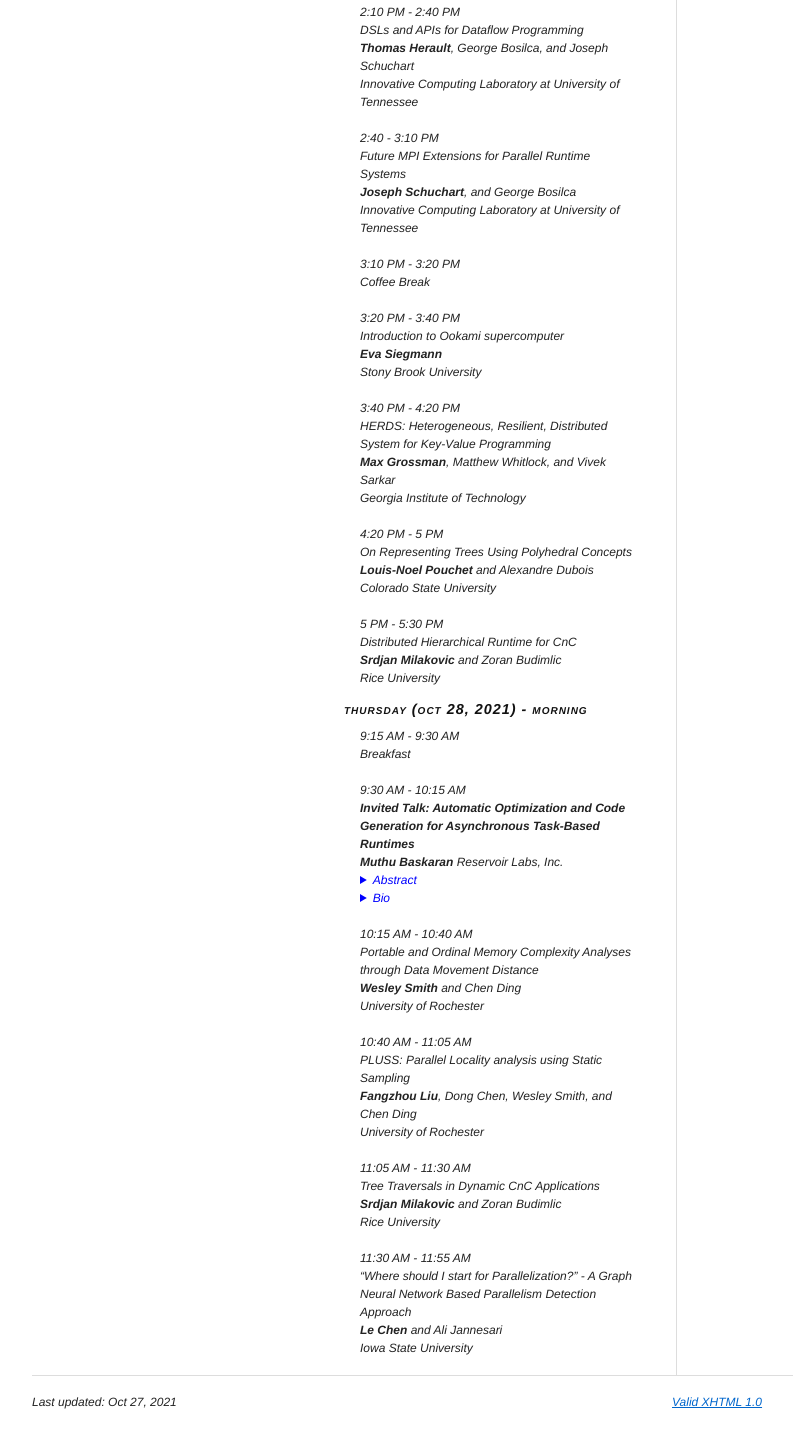
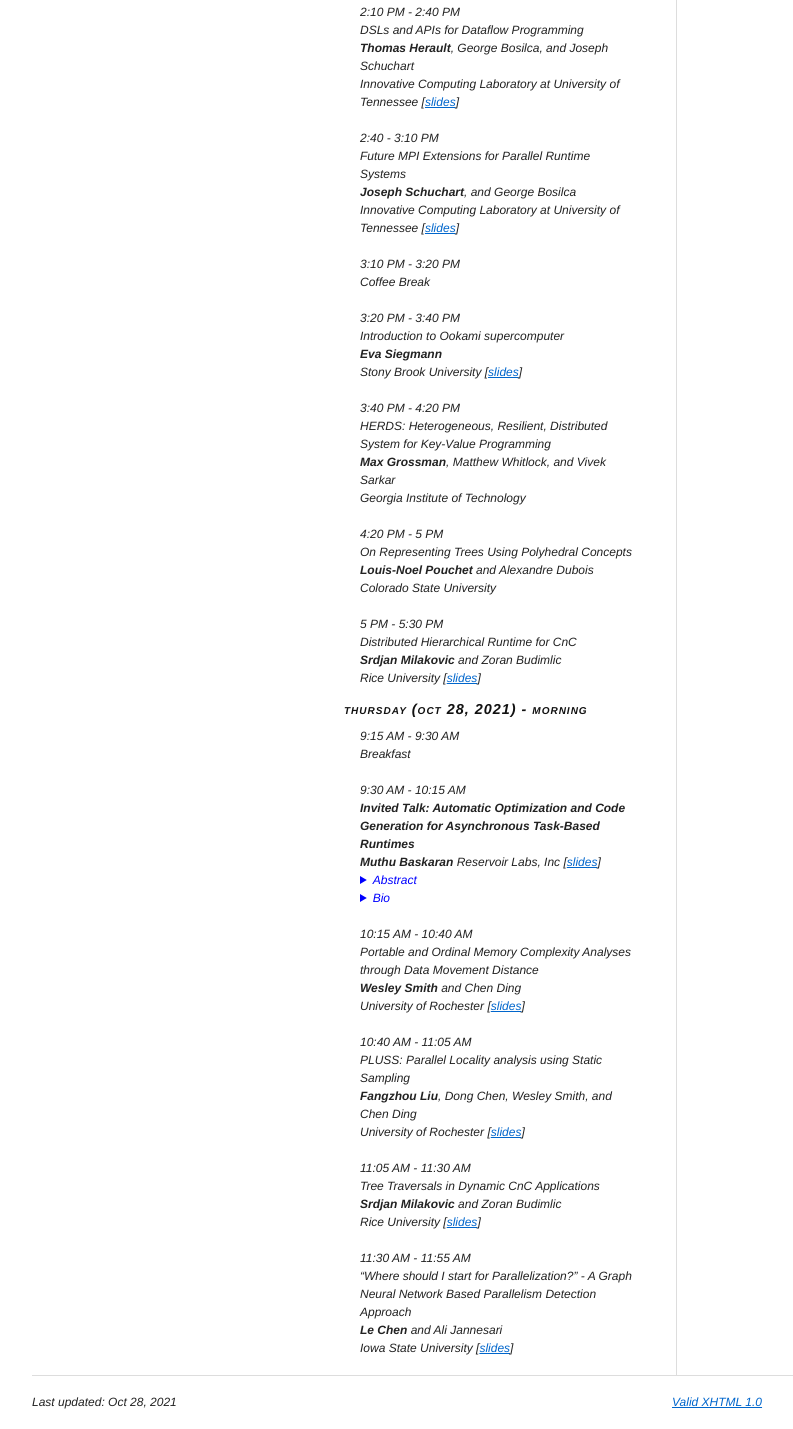
Before and after one commit to cnc-workshop/cnc2021, a plain HTML site: page index.html in a window 1280 px wide. Shown: the part 1459-2888 px from the top of the page, without its empty margins (108-901 px from the left). Drawn offline with Linux system fonts and the light colour scheme.

Commit message:
Added some of the slides

```diff
--- a/index.html
+++ b/index.html
@@ -218,7 +218,7 @@
 		11:15 AM - 12 PM<br>
 		Introduction to Template Task Graph (TTG)<br>
 		<b>Robert Harrison</b> and <b>Poornima Nookala</b><br>
-		Stony Brook University and Illinois Institute of Technology
+		Stony Brook University and Illinois Institute of Technology [<a href="./slides/CnC_Harrison_Nookala.pdf" target="_blank">slides</a>]<br>
 		</ul>
 
 		<ul>
@@ -230,7 +230,7 @@
 		1 PM - 2:10 PM<br>
 		<b>Invited Talk: Towards a standard C++ asynchronous programming model</b><br>
 		<b>Hartmut Kaiser</b><br>
-		Louisiana State University
+		Louisiana State University [<a href="./slides/CnC_Kaiser.pdf" target="_blank">slides</a>]<br>
     <details>
       <summary style="color:blue;">Abstract</summary>
       <p>With the advent of modern computer architectures characterized by -- amongst other things -- many-core nodes, deep and complex memory hierarchies, heterogeneous subsystems, and power-aware components, it is becoming increasingly difficult to achieve best possible application scalability and satisfactory parallel efficiency. The community is experimenting with new programming models that rely on finer-grain parallelism, and flexible and lightweight synchronization, combined with work-queue-based, message-driven computation. The recently growing interest in the C++ programming language in industry and in the wider community increases the demand for libraries implementing those programming models for the language.</p><p>
@@ -246,14 +246,15 @@
 		2:10 PM - 2:40 PM<br>
 		DSLs and APIs for Dataflow Programming<br>
 		<b>Thomas Herault</b>, George Bosilca, and Joseph Schuchart<br>
-		Innovative Computing Laboratory at University of Tennessee
+		Innovative Computing Laboratory at University of Tennessee [<a href="./slides/CnC_Herault.pdf" target="_blank">slides</a>]<br>
+
 		</ul>
 
 		<ul>
 		2:40 - 3:10 PM<br>
 		Future MPI Extensions for Parallel Runtime Systems<br>
 		<b>Joseph Schuchart</b>, and George Bosilca<br>
-		Innovative Computing Laboratory at University of Tennessee
+		Innovative Computing Laboratory at University of Tennessee [<a href="./slides/CnC_Schuchart.pdf" target="_blank">slides</a>]<br>
 		</ul>
 
 		<ul>
@@ -265,7 +266,7 @@
 		3:20 PM - 3:40 PM<br>
 		Introduction to Ookami supercomputer<br>
 		<b>Eva Siegmann</b><br>
-		Stony Brook University
+		Stony Brook University [<a href="./slides/CnC_Siegmann.pdf" target="_blank">slides</a>]<br>
 		</ul>
 
 		<ul>
@@ -287,7 +288,7 @@
 		5 PM - 5:30 PM<br>
 		Distributed Hierarchical Runtime for CnC<br>
 		<b>Srdjan Milakovic</b> and Zoran Budimlic<br>
-		Rice University
+		Rice University [<a href="./slides/CnC_Milakovic_1.pptx" target="_blank">slides</a>]<br>
 		</ul>
 
 
@@ -304,7 +305,7 @@
 		9:30 AM - 10:15 AM<br>
 		<b>Invited Talk: Automatic Optimization and Code Generation for Asynchronous Task-Based Runtimes</b><br>
 		<b>Muthu Baskaran</b>
-		Reservoir Labs, Inc.
+		Reservoir Labs, Inc  [<a href="./slides/CnC_Baskaran.pdf" target="_blank">slides</a>]<br>
     <details>
       <summary style="color:blue;">Abstract</summary>
       <p>Asynchronous task-based programming has become a popular parallel programming model, offering advantages such as better extraction of available parallelism, dynamic load balancing, and improved scalability. For productivity, performance, and code sustainability reasons, there is an increasing demand for auto-parallelizing and optimizing compilers to generate code using task-based models. In this talk, we present our work that delivers an end-to-end path for optimization and code generation for asynchronous task-based systems using R-Stream, an auto-parallelizing polyhedral compiler. We also discuss the key aspects of our compiler to generate task-based parallelism and data management for a broader class of task-based runtimes that includes (but not limited to) Legion, Kokkos, OpenMP, and PaRSEC. We give an overview of the benefits of our compiler support that provides improved developer productivity and application performance.
@@ -320,28 +321,28 @@
 		10:15 AM - 10:40 AM<br>
 		Portable and Ordinal Memory Complexity Analyses through Data Movement Distance<br>
 		<b>Wesley Smith</b> and Chen Ding<br>
-		University of Rochester
+		University of Rochester [<a href="./slides/CnC_Smith.pdf" target="_blank">slides</a>]<br>
 		</ul>
 
-    <ul>
-    10:40 AM - 11:05 AM<br>
-    PLUSS: Parallel Locality analysis using Static Sampling<br>
-    <b>Fangzhou Liu</b>, Dong Chen, Wesley Smith, and Chen Ding<br>
-    University of Rochester
-    </ul>
+	    <ul>
+	    10:40 AM - 11:05 AM<br>
+	    PLUSS: Parallel Locality analysis using Static Sampling<br>
+	    <b>Fangzhou Liu</b>, Dong Chen, Wesley Smith, and Chen Ding<br>
+	    University of Rochester [<a href="./slides/CnC_Liu.pdf" target="_blank">slides</a>]<br>
+	    </ul>
 
 		<ul>
 		11:05 AM - 11:30 AM<br>
 		Tree Traversals in Dynamic CnC Applications<br>
 		<b>Srdjan Milakovic</b> and Zoran Budimlic<br>
-		Rice University
+		Rice University [<a href="./slides/CnC_Milakovic_2.pptx" target="_blank">slides</a>]<br>
 		</ul>
 
 		<ul>
 		11:30 AM - 11:55 AM<br>
 		“Where should I start for Parallelization?” - A Graph Neural Network Based Parallelism Detection Approach<br>
 		<b>Le Chen</b> and Ali Jannesari<br>
-		Iowa State University
+		Iowa State University [<a href="./slides/CnC_Chen.pdf" target="_blank">slides</a>]<br>
 		</ul>
     </div>
 
@@ -642,7 +643,7 @@ Friday Morning - Early Afternoon - Technical CnC Talks
       <!-- BEGIN FOOTER -->
       <hr />
       <div class="span-16">
-        Last updated: <!-- @DATE-BEGIN -->Oct 27, 2021<!-- @DATE-END -->
+        Last updated: <!-- @DATE-BEGIN -->Oct 28, 2021<!-- @DATE-END -->
       </div>
       <div class="span-3 last">
         <p>
```
Also changed, not shown: 13 other files.
